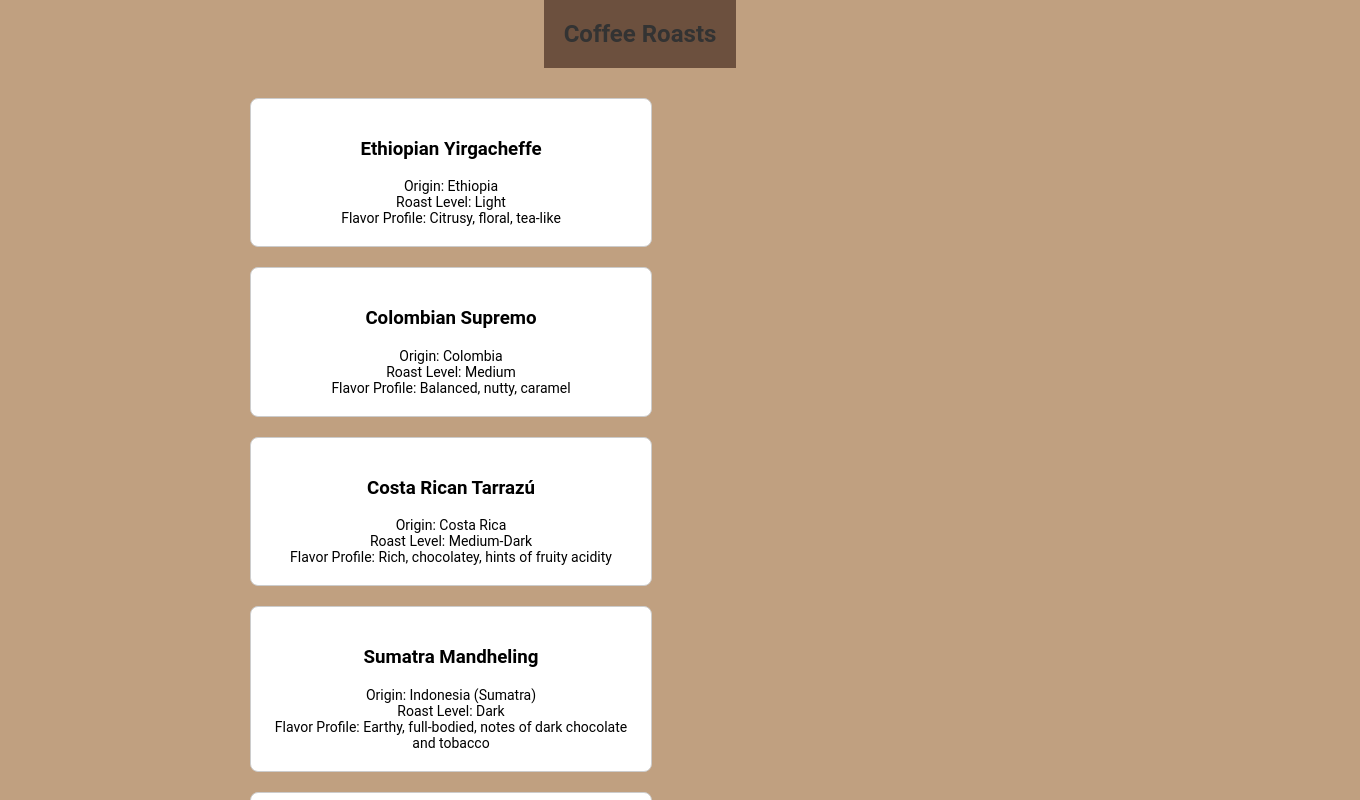
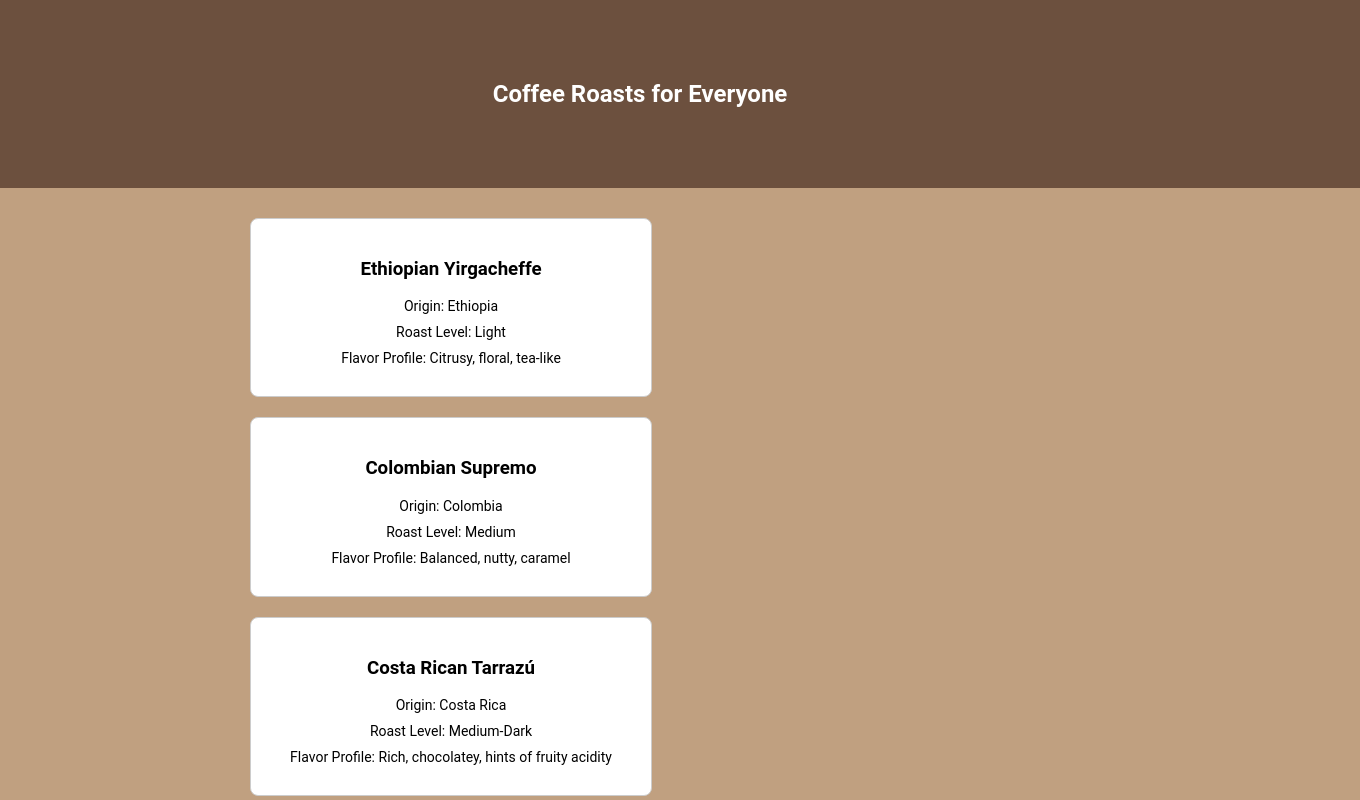
Before and after one commit to uvitkovs/coffee-app, a React app: page / in a window 1280 px wide. Shown: the top 800 px of the page, 1360 px wide, since content can reach past the window. Built offline with nearby package versions, Linux system fonts and the light colour scheme; the HTML template or start-up script is replaced by a standard one.

Commit message:
styled headers and footers

```diff
--- a/src/App.css
+++ b/src/App.css
@@ -10,11 +10,10 @@ body {
   flex-direction: column;
   align-items: center;
   justify-content: center;
-  /* height: 100vh; */
 }
 
 h1 {
-  color: #333;
+  color: #ffffff;
 }
 
 .coffee-list {
--- a/src/components/Footer.css
+++ b/src/components/Footer.css
@@ -3,9 +3,11 @@
     color: #fff;
     padding: 20px;
     text-align: center;
+    width: 100%;
+    bottom: 10px;
   }
 
   p {
-    margin: 0;
+    margin: 10px;
     font-size: 14px;
   }
--- a/src/components/Footer.jsx
+++ b/src/components/Footer.jsx
@@ -4,7 +4,7 @@ import './Footer.css';
 const Footer = () => {
   return (
     <footer className="App-footer">
-      <p>2023 Coffee Roasts</p>
+      <p>2023 Coffee Roasts by Julie Vitkovskaya</p>
     </footer>
   );
 }
--- a/src/components/Header.css
+++ b/src/components/Header.css
@@ -1,8 +1,13 @@
-.App-header {
+body {
+    margin: 0;
+  }
+
+  .App-header {
     background-color: #6c503e;
     color: #fff;
-    padding: 20px;
+    padding: 80px;
     text-align: center;
+    width: 100%;
   }
 
   h1 {
--- a/src/components/Header.jsx
+++ b/src/components/Header.jsx
@@ -4,7 +4,7 @@ import './Header.css';
 const Header = () => {
   return (
     <header className="App-header">
-      <h1>Coffee Roasts</h1>
+      <h1>Coffee Roasts for Everyone</h1>
     </header>
   );
 }
```
